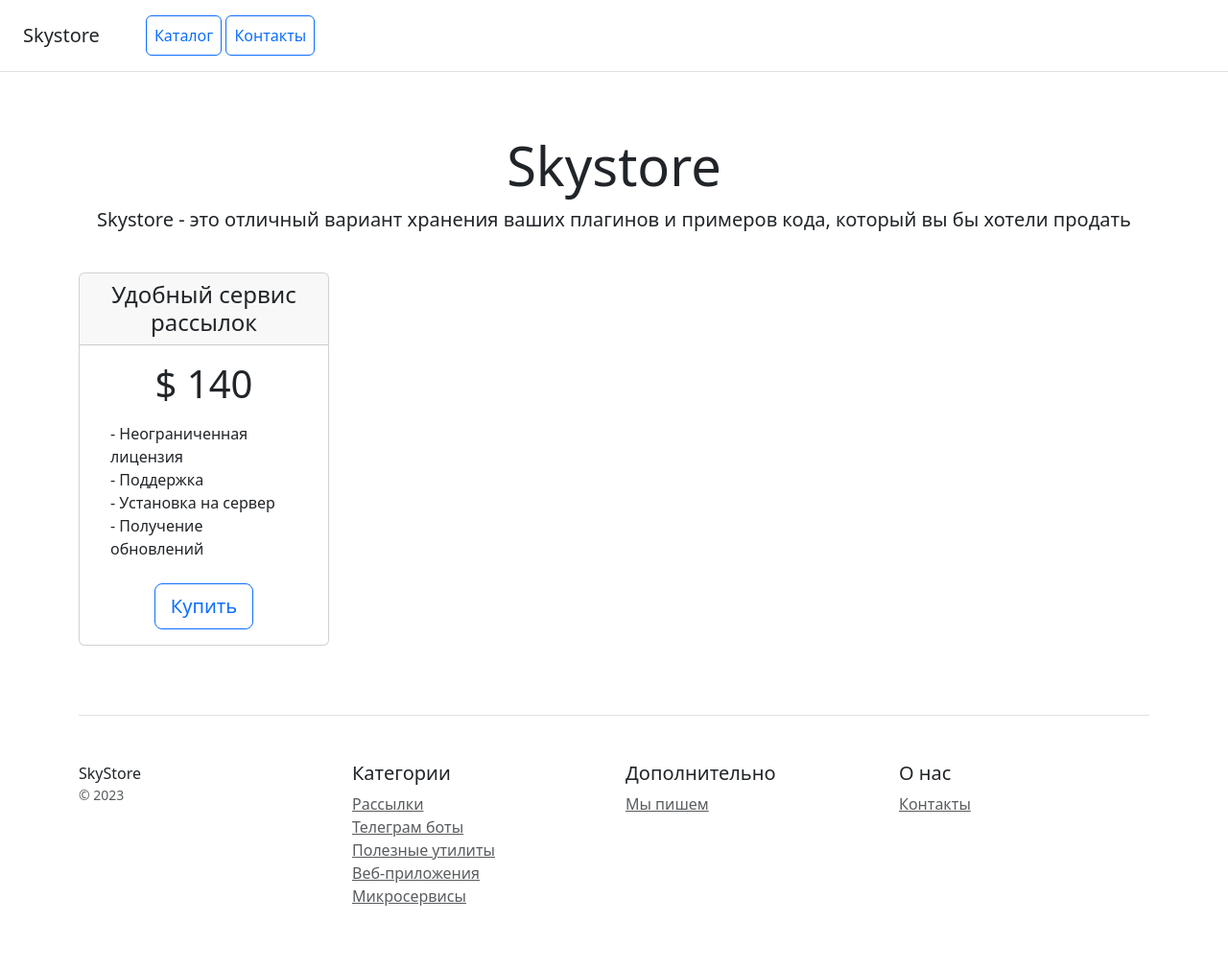
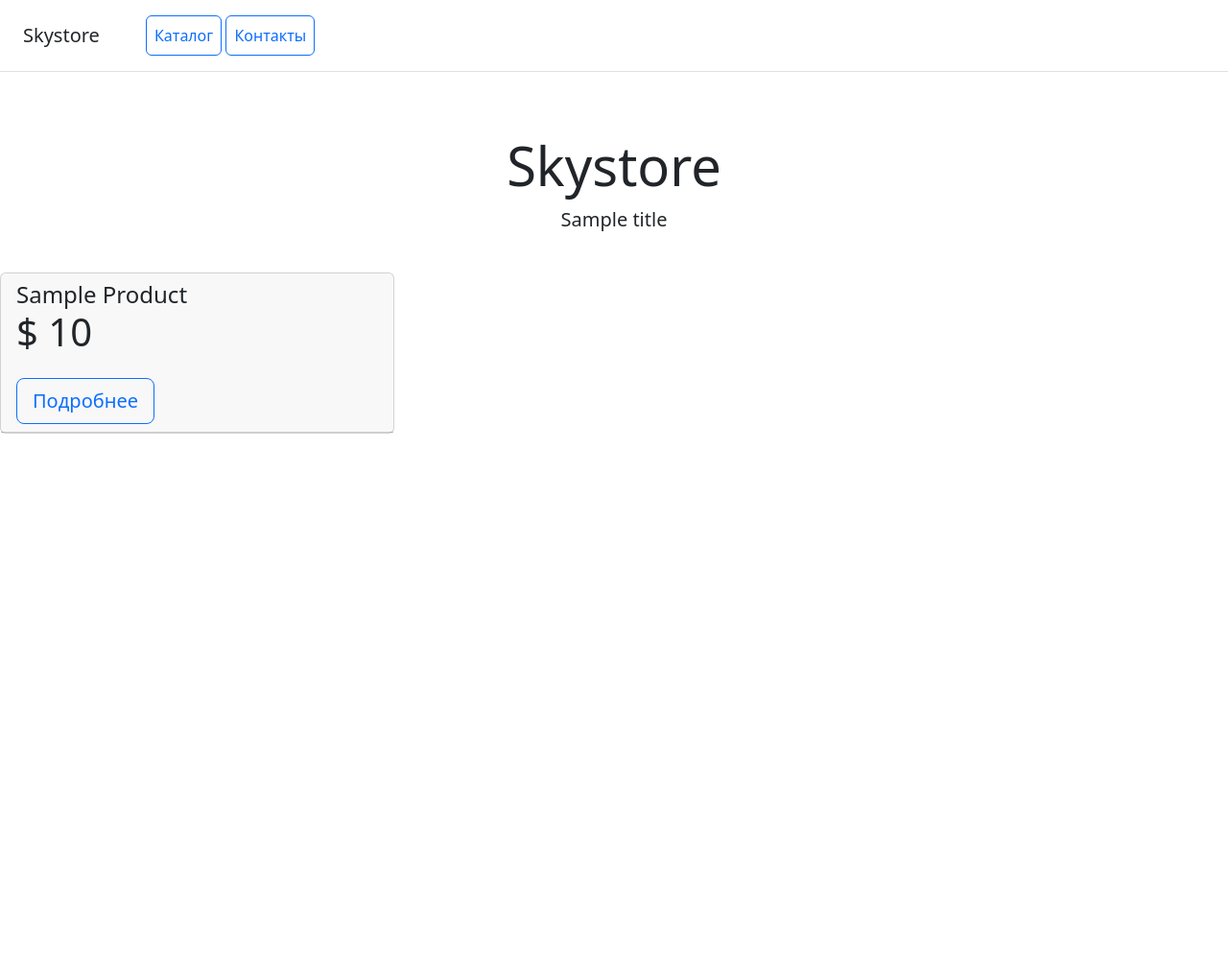
Before and after one commit to elenaludina0573/Online_store_projekt, a Django app: template catalog/templates/catalog/home.html in a window 1280 px wide. Shown: the whole page at 96% size. After the commit the page ends 452 px from the top, so only its background shows below. Run offline with Django 5.2, Linux system fonts and the light colour scheme; tables that the repository leaves empty hold one stand-in row (values such as "Sample post"); the template is opened without the code that fills it: values that come from a table or form of the project are taken from there, most other values are stand-ins (such as "Sample title", 1, 10 or a date in 2020).

Commit message:
Created page for product

```diff
--- a/catalog/templates/catalog/base.html
+++ b/catalog/templates/catalog/base.html
@@ -1,100 +1,24 @@
-{% load static %}
+
 <!doctype html>
 <html lang="en">
 <head>
     <meta charset="utf-8">
     <meta name="viewport" content="width=device-width, initial-scale=1">
-    <title>Магазин</title>
-    <link rel="canonical" href="https://getbootstrap.com/docs/5.0/examples/album/">
-    <!-- Bootstrap core CSS -->
-    <link href="{% static 'css/bootstrap.min.css' %}" rel="stylesheet" integrity="sha384-EVSTQN3/azprG1Anm3QDgpJLIm9Nao0Yz1ztcQTwFspd3yD65VohhpuuCOmLASjC" crossorigin="anonymous">
-
-
-
-    <style>
-      .bd-placeholder-img {
-        font-size: 1.125rem;
-        text-anchor: middle;
-        -webkit-user-select: none;
-        -moz-user-select: none;
-        user-select: none;
-      }
-
-      @media (min-width: 768px) {
-        .bd-placeholder-img-lg {
-          font-size: 3.5rem;
-        }
-      }
-    </style>
-
-
+    <title>Skystore</title>
+    <link href="https://cdn.jsdelivr.net/npm/bootstrap@5.3.2/dist/css/bootstrap.min.css" rel="stylesheet"
+          crossorigin="anonymous">
 </head>
 <body>
-
-<header>
-  <div class="collapse bg-dark" id="navbarHeader">
-    <div class="container">
-      <div class="row">
-        <div class="col-sm-8 col-md-7 py-4">
-          <h4 class="text-white">About</h4>
-          <p class="text-muted">Add some information about the album below, the author, or any other background context. Make it a few sentences long so folks can pick up some informative tidbits. Then, link them off to some social networking sites or contact information.</p>
+<div class="d-flex flex-column flex-md-row align-items-center p-3 px-md-4 mb-3 bg-white border-bottom box-shadow">
+    <h5 class="my-0 mr-md-auto font-weight-normal">Skystore</h5>
+    <nav class="ms-5">
+        <a class="p-2 btn btn-outline-primary" href="/">Каталог</a>
+        <a class="p-2 btn btn-outline-primary" href="/contacts/">Контакты</a>
+    </nav>
 </div>
-        <div class="col-sm-4 offset-md-1 py-4">
-          <h4 class="text-white">Contact</h4>
-          <ul class="list-unstyled">
-            <li><a href="#" class="text-white">Follow on Twitter</a></li>
-            <li><a href="#" class="text-white">Like on Facebook</a></li>
-            <li><a href="#" class="text-white">Email me</a></li>
-          </ul>
-        </div>
-      </div>
-    </div>
-  </div>
-  <div class="navbar navbar-dark bg-dark shadow-sm">
-    <div class="container">
-      <a href="#" class="navbar-brand d-flex align-items-center">
-        <svg xmlns="http://www.w3.org/2000/svg" width="20" height="20" fill="none" stroke="currentColor" stroke-linecap="round" stroke-linejoin="round" stroke-width="2" aria-hidden="true" class="me-2" viewBox="0 0 24 24"><path d="M23 19a2 2 0 0 1-2 2H3a2 2 0 0 1-2-2V8a2 2 0 0 1 2-2h4l2-3h6l2 3h4a2 2 0 0 1 2 2z"/><circle cx="12" cy="13" r="4"/></svg>
-        <strong>Album</strong>
-      </a>
-      <button class="navbar-toggler" type="button" data-bs-toggle="collapse" data-bs-target="#navbarHeader" aria-controls="navbarHeader" aria-expanded="false" aria-label="Toggle navigation">
-        <span class="navbar-toggler-icon"></span>
-      </button>
-    </div>
-  </div>
-</header>
-
-<main>
-
-  <section class="py-5 text-center container">
-    <div class="row py-lg-5">
-      <div class="col-lg-6 col-md-8 mx-auto">
-        <h1 class="fw-light">Магазин</h1>
-      </div>
-    </div>
-  </section>
-
-  <div class="album py-5 bg-light">
-    <div class="container">
 {% block content %}
-      {% end block %}
-    </div>
-  </div>
-
-</main>
-
-<footer class="text-muted py-5">
-  <div class="container">
-    <p class="float-end mb-1">
-      <a href="#">Back to top</a>
-    </p>
-    <p class="mb-1">Album example is &copy; Bootstrap, but please download and customize it for yourself!</p>
-    <p class="mb-0">New to Bootstrap? <a href="/">Visit the homepage</a> or read our <a href="/docs/5.0/getting-started/introduction/">getting started guide</a>.</p>
-  </div>
-</footer>
-
-
-    <script src="{% static 'js/bootstrap.bundle.min.js' %}" integrity="sha384-MrcW6ZMFYlzcLA8Nl+NtUVF0sA7MsXsP1UyJoMp4YLEuNSfAP+JcXn/tWtIaxVXM" crossorigin="anonymous"></script>
-
-
+{% endblock %}
+<script src="https://cdn.jsdelivr.net/npm/bootstrap@5.3.2/dist/js/bootstrap.bundle.min.js"
+        crossorigin="anonymous"></script>
 </body>
 </html>
--- a/catalog/templates/catalog/contacts.html
+++ b/catalog/templates/catalog/contacts.html
@@ -100,6 +100,8 @@
     </footer>
 </div>
 
-<script src="https://cdn.jsdelivr.net/npm/bootstrap@5.3.2/dist/js/bootstrap.bundle.min.js" integrity="sha384-C6RzsynM9kWDrMNeT87bh95OGNyZPhcTNXj1NW7RuBCsyN/o0jlpcV8Qyq46cDfL" crossorigin="anonymous"></script>
+<script src="https://cdn.jsdelivr.net/npm/bootstrap@5.3.2/dist/js/bootstrap.bundle.min.js"
+        integrity="sha384-C6RzsynM9kWDrMNeT87bh95OGNyZPhcTNXj1NW7RuBCsyN/o0jlpcV8Qyq46cDfL"
+        crossorigin="anonymous"></script>
 </body>
 </html>
--- a/catalog/templates/catalog/home.html
+++ b/catalog/templates/catalog/home.html
@@ -1,79 +1,32 @@
-<!doctype html>
-<html lang="en">
-<head>
-    <meta charset="utf-8">
-    <meta name="viewport" content="width=device-width, initial-scale=1">
-    <title>Skystore</title>
-    <link href="https://cdn.jsdelivr.net/npm/bootstrap@5.3.2/dist/css/bootstrap.min.css" rel="stylesheet" integrity="sha384-T3c6CoIi6uLrA9TneNEoa7RxnatzjcDSCmG1MXxSR1GAsXEV/Dwwykc2MPK8M2HN" crossorigin="anonymous">
-</head>
-<body>
-<div class="d-flex flex-column flex-md-row align-items-center p-3 px-md-4 mb-3 bg-white border-bottom box-shadow">
-    <h5 class="my-0 mr-md-auto font-weight-normal">Skystore</h5>
-    <nav class="ms-5">
-        <a class="p-2 btn btn-outline-primary" href="/">Каталог</a>
-        <a class="p-2 btn btn-outline-primary" href="/contacts/">Контакты</a>
-    </nav>
-</div>
-
+{% extends 'catalog/base.html' %}
+{% block content %}
 <div class="pricing-header px-3 py-3 pt-md-5 pb-md-4 mx-auto text-center">
     <h1 class="display-4">Skystore</h1>
-    <p class="lead">Skystore - это отличный вариант хранения ваших плагинов и примеров кода, который вы бы хотели
-        продать</p>
+    <p class="lead">{{ title }}</p>
 </div>
-
-<div class="container">
-    <div class="row text-center">
-        <div class="col-3">
+<form method="post" action="" class="form-floating">
+    {% csrf_token %}
+    <div class="row">
+        {% for product in products %}
+        <div class="col-4">
             <div class="card mb-4 box-shadow">
                 <div class="card-header">
-                    <h4 class="my-0 font-weight-normal">Удобный сервис рассылок</h4>
-                </div>
-                <div class="card-body">
-                    <h1 class="card-title pricing-card-title">$ 140</h1>
-                    <ul class="list-unstyled mt-3 mb-4 text-start m-3">
-                        <li>- Неограниченная лицензия</li>
-                        <li>- Поддержка</li>
-                        <li>- Установка на сервер</li>
-                        <li>- Получение обновлений</li>
-                    </ul>
-                    <button type="button" class="btn btn-lg btn-block btn-outline-primary">Купить</button>
+                    <h4 class="my-0 font-weight-normal">
+                        {{product.name|title}}</h4>
+                    </di
+                    <div class="card-body">
+                        <h1 class="card-title pricing-card-title">$ {{product.purchase_price}}</h1>
+                        <ul class="list-unstyled mt-3 mb-4 text-start m-3">
+                        </ul>
+                        <a type="button" class="btn btn-lg btn-block btn-outline-primary"
+                           href="{% url 'catalog:index' product.pk %}">
+                            Подробнее
+                        </a>
+                    </div>
                 </div>
             </div>
+            {% endfor %}
         </div>
     </div>
-
-    <footer class="pt-4 my-md-5 pt-md-5 border-top">
-        <div class="row">
-            <div class="col-12 col-md">
-                SkyStore
-                <small class="d-block mb-3 text-muted">&copy; 2023</small>
-            </div>
-            <div class="col-6 col-md">
-                <h5>Категории</h5>
-                <ul class="list-unstyled text-small">
-                    <li><a class="text-muted" href="#">Рассылки</a></li>
-                    <li><a class="text-muted" href="#">Телеграм боты</a></li>
-                    <li><a class="text-muted" href="#">Полезные утилиты</a></li>
-                    <li><a class="text-muted" href="#">Веб-приложения</a></li>
-                    <li><a class="text-muted" href="#">Микросервисы</a></li>
-                </ul>
-            </div>
-            <div class="col-6 col-md">
-                <h5>Дополнительно</h5>
-                <ul class="list-unstyled text-small">
-                    <li><a class="text-muted" href="#">Мы пишем</a></li>
-                </ul>
-            </div>
-            <div class="col-6 col-md">
-                <h5>О нас</h5>
-                <ul class="list-unstyled text-small">
-                    <li><a class="text-muted" href="/contacts/">Контакты</a></li>
-                </ul>
-            </div>
-        </div>
-    </footer>
-</div>
-
-<script src="https://cdn.jsdelivr.net/npm/bootstrap@5.3.2/dist/js/bootstrap.bundle.min.js" integrity="sha384-C6RzsynM9kWDrMNeT87bh95OGNyZPhcTNXj1NW7RuBCsyN/o0jlpcV8Qyq46cDfL" crossorigin="anonymous"></script>
-</body>
-</html>
+</form>
+{% endblock %}
```
Also changed, not shown: catalog/templates/catalog/index.html (+25 -23 lines). Lines whose indentation alone changed are shown as unchanged.
